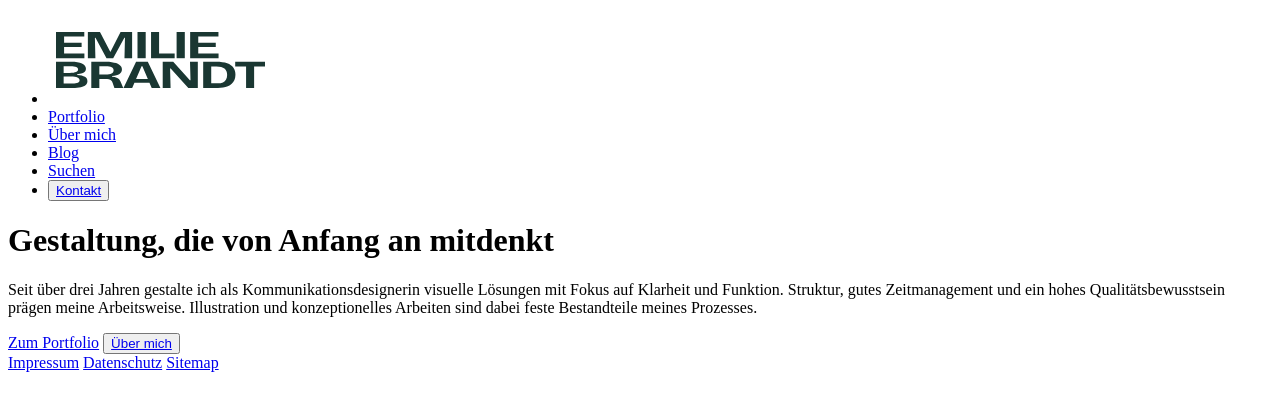
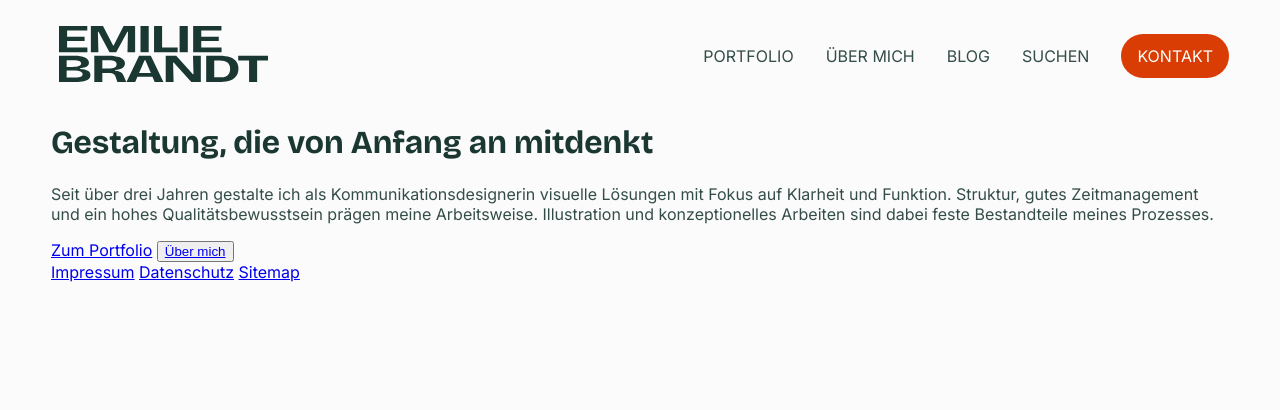
Before and after one commit to emiliebrandt98/personal-website, a website: page index.html in a window 1280 px wide. Drawn offline with nearby package versions, Linux system fonts and the light colour scheme.

Commit message:
update files

```diff
--- a/css/global.css
+++ b/css/global.css
@@ -1,7 +1,29 @@
 @import "variables.css";
+@import "styles.css";
 
 *,
 *: : before,
 *: : after {
   box-sizing: border-box;
 }
+
+html {
+  background-color: var(--primary-background);
+}
+
+body {
+  font-family: Inter;
+  color: var(--body-text);
+  padding: 10px 51px;
+  margin: 0;
+}
+
+h1,
+h2,
+h3,
+h4,
+h5,
+h6 {
+  font-family: Bricolage Grotesque;
+  color: var(--main-text);
+}
--- /dev/null
+++ b/css/styles.css
@@ -0,0 +1,64 @@
+.header {
+  position: fixed;
+}
+
+.navigation {
+  display: flex;
+  align-items: center;
+  justify-content: space-between;
+  background-image: linear-gradient(
+    to top,
+    var(--primary-background) 0%,
+    var(--primary-background) 100%
+  );
+}
+
+.navigation-logo {
+  text-decoration: none;
+}
+
+.navigation-logo:focus-visible {
+  outline: 2px solid var(--secondary);
+  outline-offset: 4px;
+  border-radius: 4px;
+}
+
+.navigation__list {
+  display: flex;
+  align-items: center;
+  gap: 2rem;
+  list-style: none;
+  margin: 0;
+  padding: 0;
+}
+
+.navigation__list-link {
+  text-decoration: none;
+  color: inherit;
+  text-transform: uppercase;
+}
+
+.navigation__list-link:focus-visible {
+  outline: 2px solid var(--secondary);
+  outline-offset: 4px;
+  border-radius: 4px;
+}
+
+.primary__button {
+  display: inline-block;
+  padding: var(--spacing-s) var(--spacing-m);
+  border-radius: 999px;
+  background-color: var(--secondary);
+  font-weight: 400;
+  border: none;
+  cursor: pointer;
+  color: var(--primary-background);
+  text-transform: uppercase;
+  text-decoration: none;
+}
+
+.primary__button:focus-visible {
+  outline: 2px solid var(--secondary);
+  outline-offset: 4px;
+  border-radius: 999px;
+}
--- a/css/variables.css
+++ b/css/variables.css
@@ -0,0 +1,20 @@
+:root {
+  /* colors */
+  --primary-background: #fafbfa;
+  --secondary-background: #02705a;
+  --tertiary: #f0f2f1;
+  --primary: #02705a;
+  --secondary: #d93d04;
+  --main-text: #1a3732;
+  --body-text: #344d49;
+
+  /* spacing */
+  --spacing-xxxl: 48px;
+  --spacing-xxl: 64px;
+  --spacing-xl: 24px;
+  --spacing-m: 16px;
+  --spacing-s: 12px;
+  --spacing-xs: 8px;
+
+  /* text */
+}
--- a/index.html
+++ b/index.html
@@ -4,25 +4,65 @@
     <meta charset="UTF-8" />
     <meta name="viewport" content="width=device-width, initial-scale=1.0" />
     <link rel="stylesheet" href="./css/global.css" />
-    <title>Document</title>
+    <link rel="preconnect" href="https://fonts.googleapis.com" />
+    <link rel="preconnect" href="https://fonts.gstatic.com" crossorigin />
+    <link
+      href="https://fonts.googleapis.com/css2?family=Bricolage+Grotesque:opsz,wght@12..96,200..800&display=swap"
+      rel="stylesheet"
+    />
+    <link rel="preconnect" href="https://fonts.googleapis.com" />
+    <link rel="preconnect" href="https://fonts.gstatic.com" crossorigin />
+    <link
+      href="https://fonts.googleapis.com/css2?family=Inter:ital,opsz,wght@0,14..32,100..900;1,14..32,100..900&display=swap"
+      rel="stylesheet"
+    />
+    <title>Emilie Brandt</title>
   </head>
 
   <body>
     <header>
-      <nav>
-        <ul>
+      <nav class="navigation" aria-label="Hauptnavigation">
+        <a class="navigation-logo" href="startseite">
+          <img
+            src="./assets/logo_emiliebrandt.svg"
+            alt="Logo von Emilie Brandt"
+          />
+        </a>
+        <ul class="navigation__list">
           <li>
-            <img
-              src="./assets/logo_emiliebrandt.svg"
-              alt="Logo von Emilie Brandt"
-            />
+            <a
+              class="navigation__list-link"
+              href="portfolio.de"
+              aria-current="page"
+              >Portfolio</a
+            >
           </li>
-          <li><a href="portfolio">Portfolio</a></li>
-          <li><a href="uebermich">Über mich</a></li>
-          <li><a href="blog">Blog</a></li>
-          <li><a href="suchen">Suchen</a></li>
           <li>
-            <button><a href="kontakt">Kontakt</a></button>
+            <a
+              class="navigation__list-link"
+              href="uebermich.de"
+              aria-current="page"
+              >Über mich</a
+            >
+          </li>
+          <li>
+            <a class="navigation__list-link" href="blog" aria-current="page"
+              >Blog</a
+            >
+          </li>
+          <li>
+            <a class="navigation__list-link" href="suchen" aria-current="page"
+              >Suchen</a
+            >
+          </li>
+          <li>
+            <a
+              class="primary__button"
+              href="kontakt"
+              aria-current="page"
+              class="btn"
+              >Kontakt</a
+            >
           </li>
         </ul>
       </nav>
@@ -40,6 +80,7 @@
       <a href="portfolio">Zum Portfolio</a>
       <button><a href="uebermich">Über mich</a></button>
     </main>
+    <aside></aside>
     <footer>
       <a href="impressum">Impressum</a>
       <a href="datenschutz">Datenschutz</a>
```
